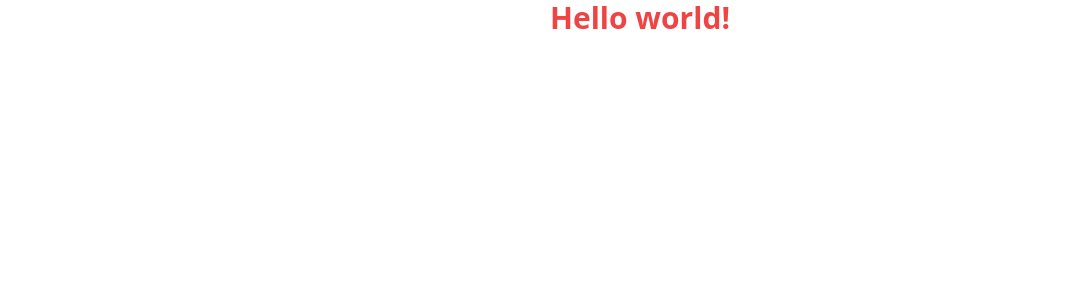
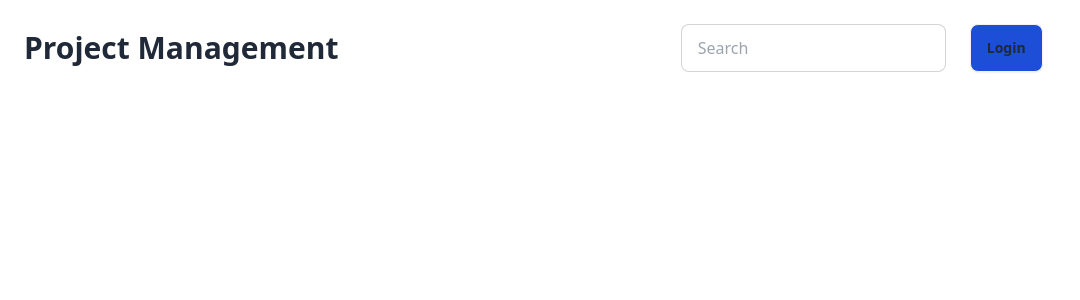
Before and after one commit to Mahadibappi/Project-Management, a React (Create React App) app: page / in a window 1280 px wide. Shown: the top 300 px of the page, without its empty margins (0-1080 px from the left). Built offline with nearby package versions, Linux system fonts and the light colour scheme.

Commit message:
navbar added

```diff
--- a/package.json
+++ b/package.json
@@ -10,6 +10,7 @@
     "react": "^18.3.1",
     "react-dom": "^18.3.1",
     "react-icon": "^1.0.0",
+    "react-router-dom": "^6.23.0",
     "react-scripts": "5.0.1",
     "web-vitals": "^2.1.4"
   },
--- a/public/index.html
+++ b/public/index.html
@@ -24,7 +24,7 @@
       work correctly both with client-side routing and a non-root public URL.
       Learn how to configure a non-root public URL by running `npm run build`.
     -->
-    <title>React App</title>
+    <title>Project-Manage</title>
   </head>
   <body>
     <noscript>You need to enable JavaScript to run this app.</noscript>
--- a/src/App.js
+++ b/src/App.js
@@ -1,9 +1,15 @@
 import "./App.css";
-
+import { BrowserRouter, Routes, Route } from "react-router-dom";
+import Navbar from "./Components/Navbar";
 function App() {
   return (
-    <div className="App">
-      <h1 className="text-3xl font-bold text-red-500">Hello world!</h1>
+    <div>
+      <BrowserRouter>
+        <Navbar />
+        <Routes>
+          <Route></Route>
+        </Routes>
+      </BrowserRouter>
     </div>
   );
 }
--- /dev/null
+++ b/src/Components/Navbar.js
@@ -0,0 +1,24 @@
+/* eslint-disable react/jsx-no-undef */
+import React from "react";
+
+const Navbar = () => {
+  return (
+    <div className="navbar bg-base-100 p-6 w-10/12">
+      <div className="flex-1">
+        <h3 className="text-3xl font-semibold">Project Management</h3>
+      </div>
+      <div className="flex-none gap-6 ">
+        <div className="form-control">
+          <input
+            type="text"
+            placeholder="Search"
+            className="input input-bordered w-24 md:w-auto"
+          />
+        </div>
+        <button className="btn bg-blue-700">Login</button>
+      </div>
+    </div>
+  );
+};
+
+export default Navbar;
--- /dev/null
+++ b/src/Components/Register.js
@@ -0,0 +1,7 @@
+import React from "react";
+
+const Register = () => {
+  return <div>Register</div>;
+};
+
+export default Register;
```
Also changed, not shown: src/Components/Footer.js (added), 1 other file (tests, documents, lock files or other folders).
